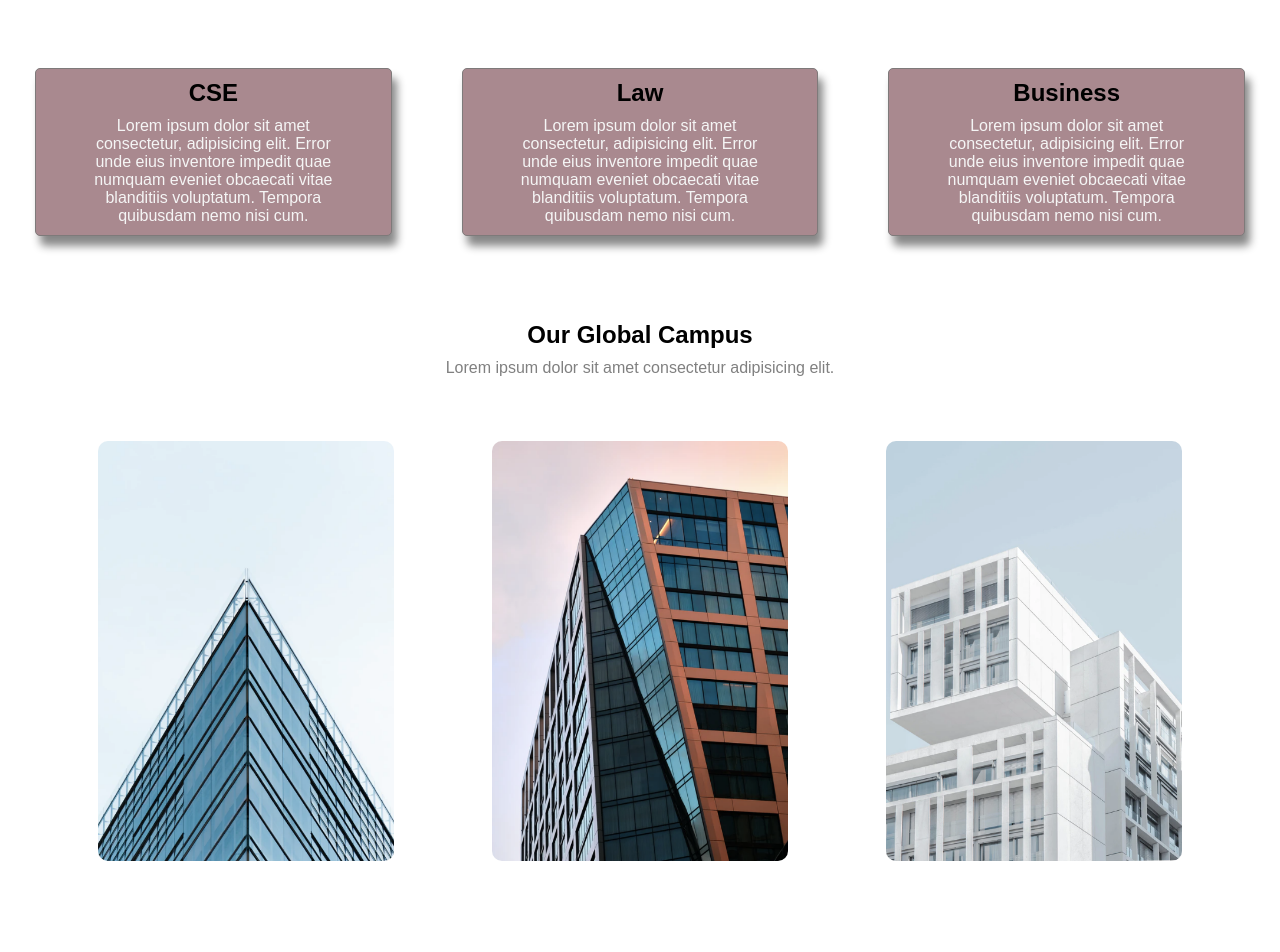
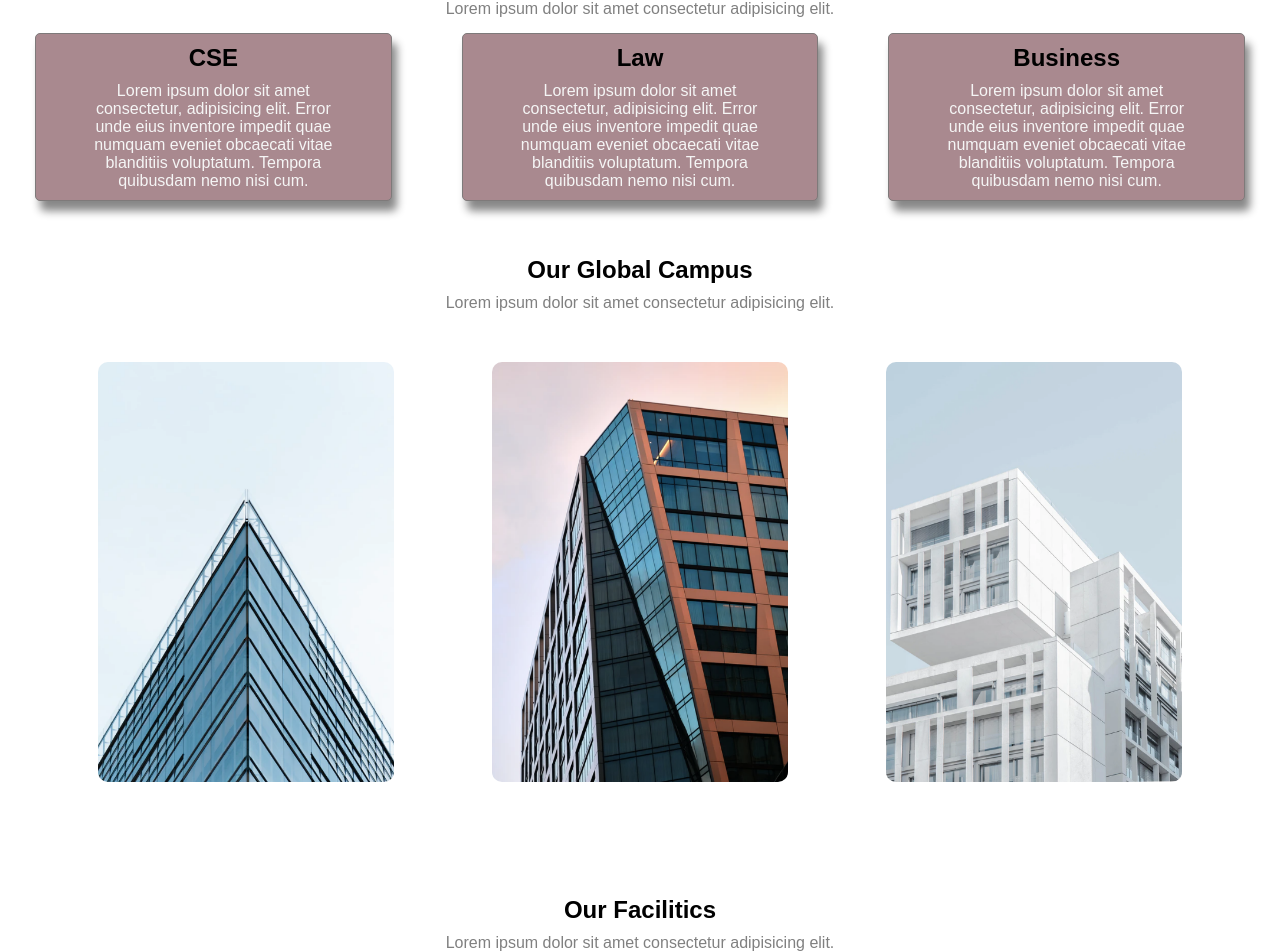
Before and after one commit to rishourov/hml-css-project-2023, a plain HTML site: page index.html in a window 1280 px wide. Shown: the part 750-1702 px from the top of the page. Before the commit the page ends 1625 px from the top, so only its background shows below. Drawn offline with Linux system fonts and the light colour scheme.

Commit message:
facilitics

```diff
--- a/index.html
+++ b/index.html
@@ -91,7 +91,9 @@
             <div class="campus-img">
 
                 <div>
+
                     <img src="image/london.png" alt="">
+
                 </div>
                 <div>
                     <img src="image/newyork.png" alt="">
@@ -100,9 +102,16 @@
                     <img src="image/washington.png" alt="">
                 </div>
             </div>
+        </div>
+
+        <!-- Facilitics -->
 
 
-        </div>
+        <section class="Facilitics">
+            <h2>Our Facilitics</h2>
+            <p>Lorem ipsum dolor sit amet consectetur adipisicing elit.</p>
+
+        </section>
 
 
     </main>
--- a/style.css
+++ b/style.css
@@ -9,7 +9,10 @@
 .header {
     width: 100%;
     height: 603px;
-    /* background-image: linear-gradient(rgba(255,255,255,0.5)),url(image/banner.png); */
+
+    /* background-image: linear-gradient(rgba(186, 32, 32, 0.5)); */
+    /* background-image: linear-gradient(rgba(191, 39, 39, 0.135)); */
+
     background-image: linear-gradient(rgba(0, 0, 0, 0.5), rgba(34, 33, 33, 0.5)), url(image/CampusImage.png);
     background-position: center;
     background-repeat: no-repeat;
@@ -51,10 +54,9 @@
 /* navbar text container */
 
 .nav-text {
-    text-align: center;
-    position: absolute;
-    top: 25%;
-    left: 22%;
+   text-align: center;
+    padding-top: 100px;
+    margin: auto;
 }
 
 .nav-text h1 {
@@ -78,10 +80,11 @@
 }
 
 
-.nav-btn a :hover ::view-transition {
-    border: 1px solid red;
-    background-color: red;
-    transition: 1s;
+.nav-btn a:hover {
+    border: 1px solid rgb(239, 127, 127);
+    background-color: rgb(226, 158, 158);
+    border-radius: 10px;
+    transition: 2s;
 }
 
 /* main part  */
@@ -89,10 +92,10 @@
 /* courses */
 
 .course {
-    position: relative;
-    top: 80px;
     text-align: center;
-    height: 200px;
+    padding-top: 100px;
+    margin: auto;
+    width: 88%;
 }
 
 .course p {
@@ -154,10 +157,11 @@
 /* campus */
 
 .campus-hader {
-    position: relative;
-    top: 80px;
     text-align: center;
-    height: 200px;
+    padding-top: 100px;
+    margin: auto;
+    padding: 50px;
+
 }
 
 .campus-hader p {
@@ -175,6 +179,20 @@
     width: 100%;
     height: 420px;
     margin-bottom: 10px;
- border-radius: 10px;
+    border-radius: 10px;
 
 }
+
+/* Facitilitecs */
+
+.Facilitics {
+    text-align: center;
+    padding-top: 100px;
+    margin: auto;
+    width: 88%;
+}
+
+.Facilitics p {
+    margin-top: 10px;
+    color: gray;
+}
```
